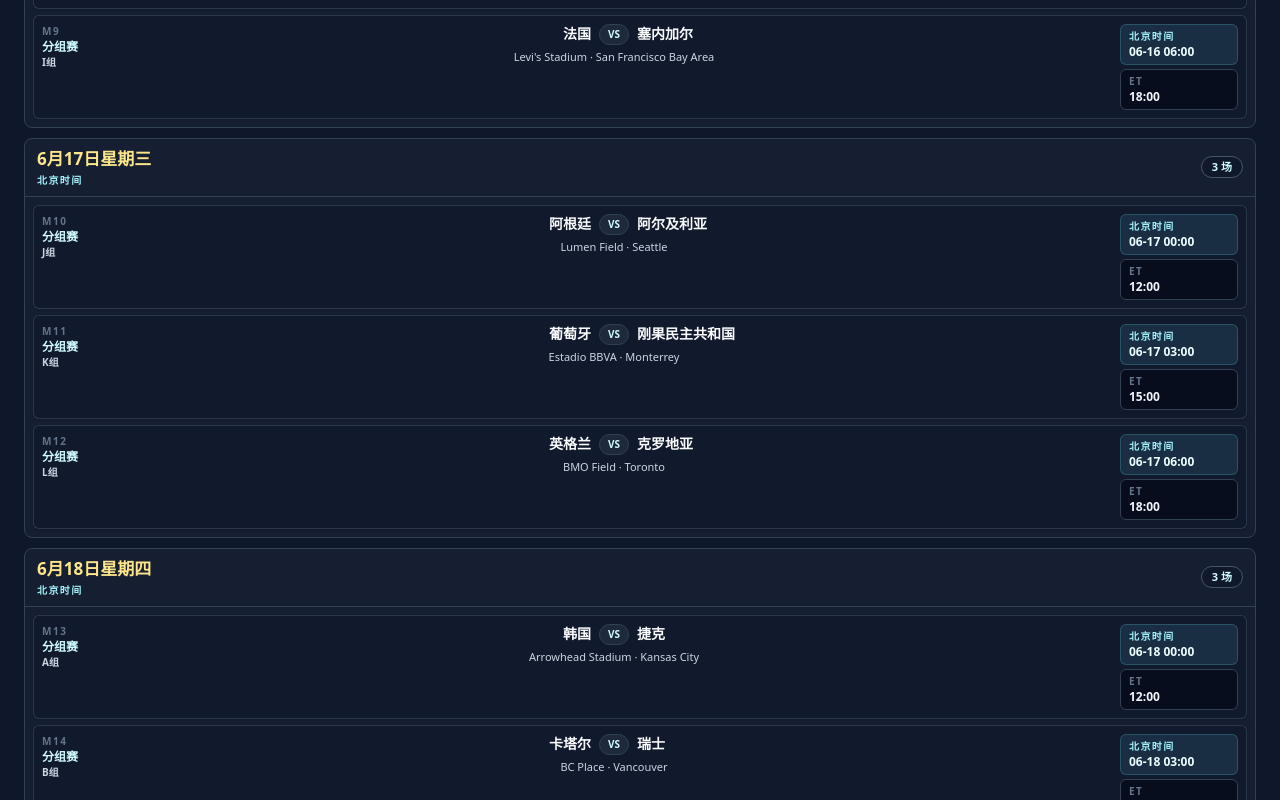
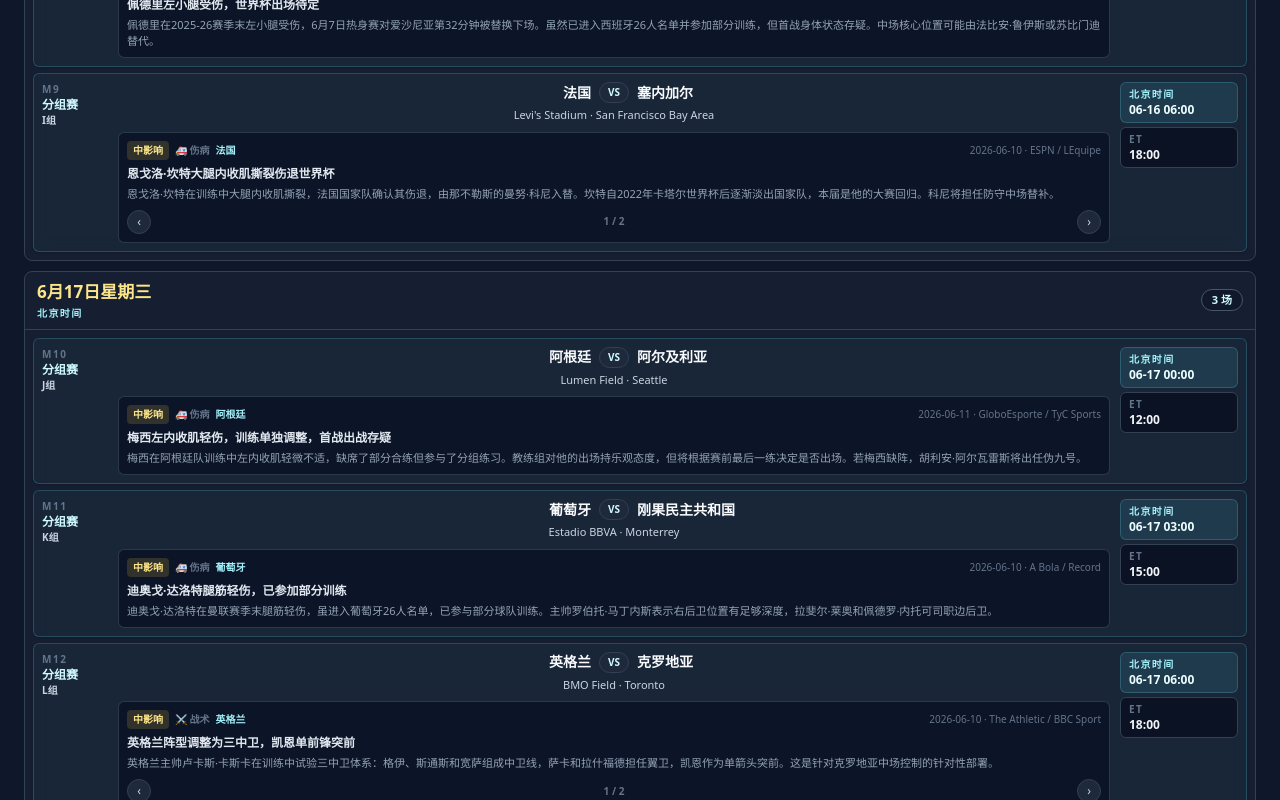
Before and after one commit to huayu2025ai-sketch/world-cup-26, a Next.js app: page /schedule in a window 1280 px wide. Shown: the part 2060-2860 px from the top of the page. Built offline with nearby package versions, Linux system fonts and the light colour scheme.

Commit message:
chore: update pre-match intelligence for matches 8-12

```diff
--- a/constants/scheduleNews.ts
+++ b/constants/scheduleNews.ts
@@ -264,6 +264,122 @@ export const matchNewsMap: Record<number, MatchNews> = {
       },
     ],
   },
+
+  // 西班牙 vs 佛得角 (6/15)
+  8: {
+    matchId: 8,
+    updatedAt: "2026-06-11",
+    items: [
+      {
+        type: "injury",
+        title: "佩德里左小腿受伤，世界杯出场待定",
+        summary:
+          "佩德里在2025-26赛季末左小腿受伤，6月7日热身赛对爱沙尼亚第32分钟被替换下场。虽然已进入西班牙26人名单并参加部分训练，但首战身体状态存疑。中场核心位置可能由法比安·鲁伊斯或苏比门迪替代。",
+        affectedTeam: "西班牙",
+        affectedPlayer: "佩德里",
+        severity: "medium",
+        date: "2026-06-08",
+        channel: "ESPN / Marca",
+      },
+    ],
+  },
+
+  // 法国 vs 塞内加尔 (6/15)
+  9: {
+    matchId: 9,
+    updatedAt: "2026-06-11",
+    items: [
+      {
+        type: "injury",
+        title: "恩戈洛·坎特大腿内收肌撕裂伤退世界杯",
+        summary:
+          "恩戈洛·坎特在训练中大腿内收肌撕裂，法国国家队确认其伤退，由那不勒斯的曼努·科尼入替。坎特自2022年卡塔尔世界杯后逐渐淡出国家队，本届是他的大赛回归。科尼将担任防守中场替补。",
+        affectedTeam: "法国",
+        affectedPlayer: "恩戈洛·坎特 / 曼努·科尼",
+        severity: "medium",
+        date: "2026-06-10",
+        channel: "ESPN / LEquipe",
+      },
+      {
+        type: "injury",
+        title: "萨迪奥·马内膝伤恢复中，首战出场存疑",
+        summary:
+          "萨迪奥·马内自2025年4月遭遇膝伤后一直养伤，虽入选塞内加尔26人名单，但5月归队训练时间有限。主帅阿利乌·西塞表示将根据训练状态决定其出场时间。",
+        affectedTeam: "塞内加尔",
+        affectedPlayer: "萨迪奥·马内",
+        severity: "medium",
+        date: "2026-06-10",
+        channel: "BBC Sport / ESPN",
+      },
+    ],
+  },
+
+  // 阿根廷 vs 阿尔及利亚 (6/16)
+  10: {
+    matchId: 10,
+    updatedAt: "2026-06-11",
+    items: [
+      {
+        type: "injury",
+        title: "梅西左内收肌轻伤，训练单独调整，首战出战存疑",
+        summary:
+          "梅西在阿根廷队训练中左内收肌轻微不适，缺席了部分合练但参与了分组练习。教练组对他的出场持乐观态度，但将根据赛前最后一练决定是否出场。若梅西缺阵，胡利安·阿尔瓦雷斯将出任伪九号。",
+        affectedTeam: "阿根廷",
+        affectedPlayer: "莱昂内尔·梅西",
+        severity: "medium",
+        date: "2026-06-11",
+        channel: "GloboEsporte / TyC Sports",
+      },
+    ],
+  },
+
+  // 葡萄牙 vs 刚果民主共和国 (6/16)
+  11: {
+    matchId: 11,
+    updatedAt: "2026-06-11",
+    items: [
+      {
+        type: "injury",
+        title: "迪奥戈·达洛特腿筋轻伤，已参加部分训练",
+        summary:
+          "迪奥戈·达洛特在曼联赛季末腿筋轻伤，虽进入葡萄牙26人名单，已参与部分球队训练。主帅罗伯托·马丁内斯表示右后卫位置有足够深度，拉斐尔·莱奥和佩德罗·内托可司职边后卫。",
+        affectedTeam: "葡萄牙",
+        affectedPlayer: "迪奥戈·达洛特",
+        severity: "medium",
+        date: "2026-06-10",
+        channel: "A Bola / Record",
+      },
+    ],
+  },
+
+  // 英格兰 vs 克罗地亚 (6/16)
+  12: {
+    matchId: 12,
+    updatedAt: "2026-06-11",
+    items: [
+      {
+        type: "tactical",
+        title: "英格兰阵型调整为三中卫，凯恩单前锋突前",
+        summary:
+          "英格兰主帅卢卡斯·卡斯卡在训练中试验三中卫体系：格伊、斯通斯和宽萨组成中卫线，萨卡和拉什福德担任翼卫，凯恩作为单箭头突前。这是针对克罗地亚中场控制的针对性部署。",
+        affectedTeam: "英格兰",
+        severity: "medium",
+        date: "2026-06-10",
+        channel: "The Athletic / BBC Sport",
+      },
+      {
+        type: "form",
+        title: "克罗地亚队长莫德里奇宝刀不老，欧洲杯后维持高水平",
+        summary:
+          "39岁的卢卡·莫德里奇在欧洲杯后保持良好身体状态，季前训练完整。克罗地亚在欧洲附加赛表现出色，莫德里奇在中场的调度和定位球能力仍是球队核心。",
+        affectedTeam: "克罗地亚",
+        affectedPlayer: "卢卡·莫德里奇",
+        severity: "medium",
+        date: "2026-06-10",
+        channel: "Sportske Novosti / The Athletic",
+      },
+    ],
+  },
 };
 
 export const hasMatchNews = (matchId: number): boolean => matchId in matchNewsMap;
```
